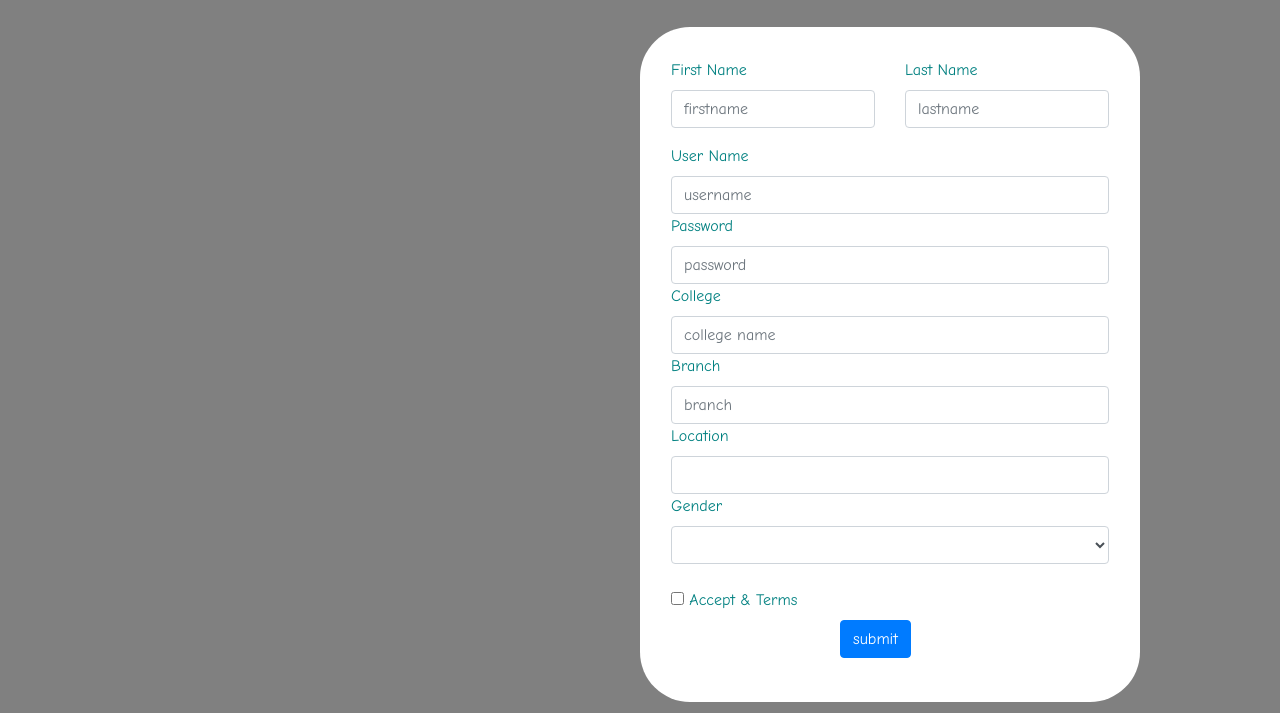
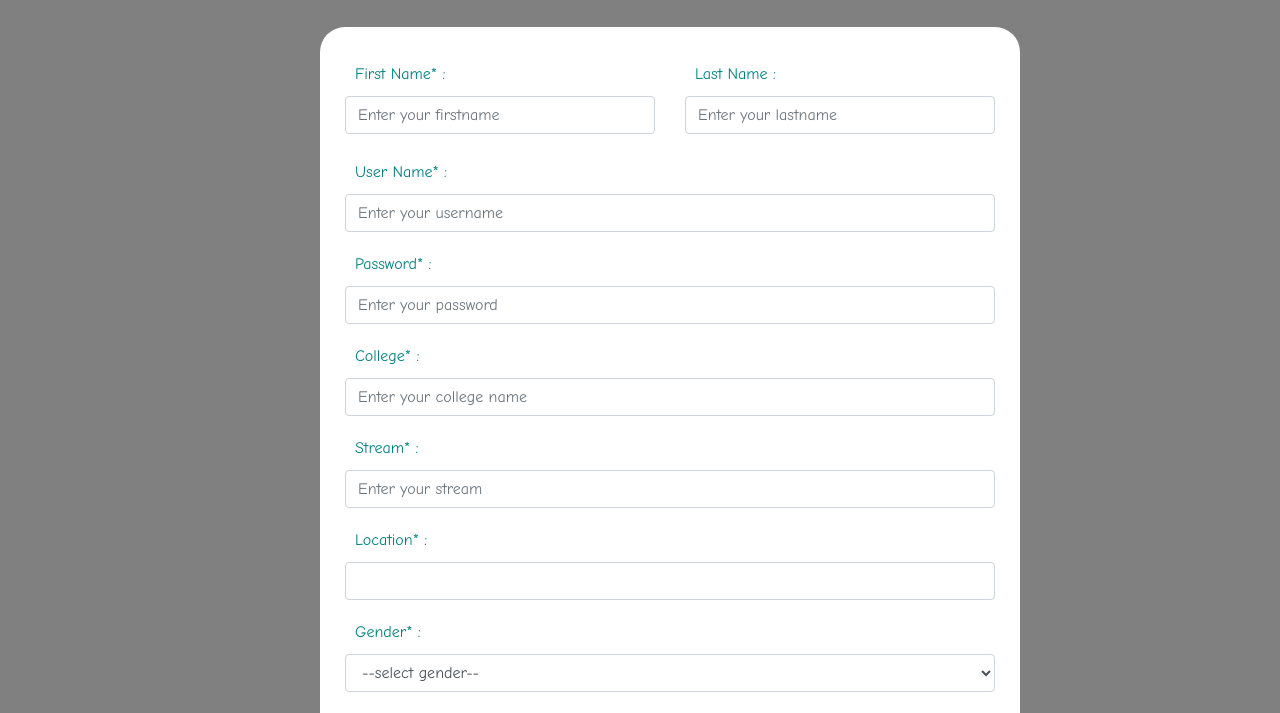
Before and after one commit to lasyasarada/javascriptepam, a plain HTML site: page index.html in a window 1280 px wide. Shown: the part 173-886 px from the top of the page. Drawn offline with nearby package versions, Linux system fonts and the light colour scheme.

Commit message:
Update index.html

```diff
--- a/index.html
+++ b/index.html
@@ -12,7 +12,6 @@
 <style>
 body{
     background-color: gray;
-    background-image: "https://databox.com/wp-content/themes/databox/inc/img/signup/signup-1.png";
     background-repeat: no-repeat;
 
 }
@@ -21,12 +20,12 @@ h1{
   font-weight: bold;
   color: black;
     font-size: 50px;
+     margin-left: 450px;
 
 
-    min-height:50px;
 
-    float: center;
-    text-align: center;
+    float: right;
+    text-align: right;
 
 
 }
@@ -34,46 +33,41 @@ h1{
 .head{
 
     min-height:100px;
-    margin: auto;
+
+     left:50% ;
 
 }
 
 .round{
     top:25%;
     background-color: white;
-          border-radius: 50px;
+    border-radius: 25px;
     border-color: black;
     font-family: 'comic sans ms';
-          color: white;
-          font-style: normal;
+    color: #F5F5F5;
     width: 500px;
     height: 500px;
     position: absolute;
-          left:50% ;
+    left:25% ;
           right:40%;
           padding: 25px;
           margin: 20px;
           color:teal;
           border-width: 10px;
           margin: auto;
-          min-height: 675px;
-          min-width: 500px;
+          min-height: 850px;
+          min-width: 700px;
 }
 .Center{
     position: absolute;
-    left:40%;
+    left:80%;
 }
-.yyy1{
-    left:20%;
-    margin: 3px;
-    padding:3px;
-    right:24%
+label{
+  padding: 10px 10px;
+  margin-bottom: 0px;
 }
-.yyy{
-    top:24%;
-    left:20%;
-    margin: 20px;
-    padding:5px;
+input{
+  margin-bottom: 10px;
 }
 </style>
 
@@ -93,57 +87,58 @@ h1{
                     </div>
                         <div class="row">
                         <div class="sm md-7 mg-12">
-                            <div >
-                              <h1>Signp Form</h1>
+                            <div style="float: center">
+                              <h1>Signup Form</h1>
                             </div>
                         </div>
                     </div>
 
                 </div>
+                <br><br>
              <div class="sm md-7 lg">
                   <div class="sm md-12">
 
                           <div class="round">
                               <form name="signup" onsubmit="return called()">
-                                <div class="yyy1">
+                                <div class="place1">
 
                                 <div class="row">
                                    <div class=" col">
                                        <div class="form-group">
-                                          <label for="firstname">First Name</label>
-                                          <input type="text" class="form-control" id="firstname" placeholder="firstname">
+                                          <label for="firstname">First Name* :</label>
+                                          <input type="text" class="form-control" id="firstname" placeholder="Enter your firstname" required>
                                         </div>
                                      </div>
 
                                    <div class="col">
                                        <div class="form-group">
-                                          <label for="lastname">Last Name</label>
-                                          <input type="text" class="form-control" id="lastname" placeholder="lastname">
+                                          <label for="lastname">Last Name :</label>
+                                          <input type="text" class="form-control" id="lastname" placeholder="Enter your lastname">
                                         </div>
                                     </div>
                                 </div>
 
-                                <label for="username">User Name</label>
-                                   <input type="text" class="form-control" id="username" placeholder="username">
+                                <label for="username">User Name* :</label>
+                                   <input type="text" class="form-control" id="username" placeholder="Enter your username" required>
 
 
-                                    <label for="password">Password</label>
-                                    <input type="password" class="form-control" id="password" placeholder="password">
+                                    <label for="password">Password* :</label>
+                                    <input type="password" class="form-control" id="password" placeholder="Enter your password" required>
 
 
-                                    <label for ="college">College</label>
-                                    <input type="text" name="college" id="college" class="form-control" placeholder="college name" placeholder="colle">
+                                    <label for ="college">College* :</label>
+                                    <input type="text" name="college" id="college" class="form-control" placeholder="Enter your college name" required>
 
-                                    <label for ="branch">Branch</label>
-                                    <input type="text" name="branch" id="branch" class="form-control" placeholder="branch">
+                                    <label for ="branch">Stream* :</label>
+                                    <input type="text" name="branch" id="branch" class="form-control" placeholder="Enter your stream" required>
 
-                                    <label for="location">Location</label>
-                                    <input type="text" id="location" class="form-control" ><i class='fa fa-map-marker'></i></input>
+                                    <label for="location">Location* :</label>
+                                    <input type="text" id="location" class="form-control" required>
 
-                                    <label for ="gender">Gender</label>
+                                    <label for ="gender">Gender* :</label>
 
-                                    <select id ="gender" name="gender" class="form-control" aria-placeholder="gender" required>
-                                      <option value=" "> </option>
+                                    <select id ="gender" name="gender" class="form-control" placeholder="--select gender--" required>
+                                      <option value="--select gender--">--select gender-- </option>
                                       <option value="male">male</option>
                                         <option value="female">female</option>
                                          <option value="female">other</option>
@@ -156,7 +151,7 @@ h1{
                                      <br>
 
                                     <div class="Center">
-                                        <button type="submit" class="btn btn-primary">submit</button>
+                                        <button type="submit" class="btn btn-primary">Submit</button>
                                       </div>
                                     </div>
 
```
Lines whose indentation alone changed are shown as unchanged.
